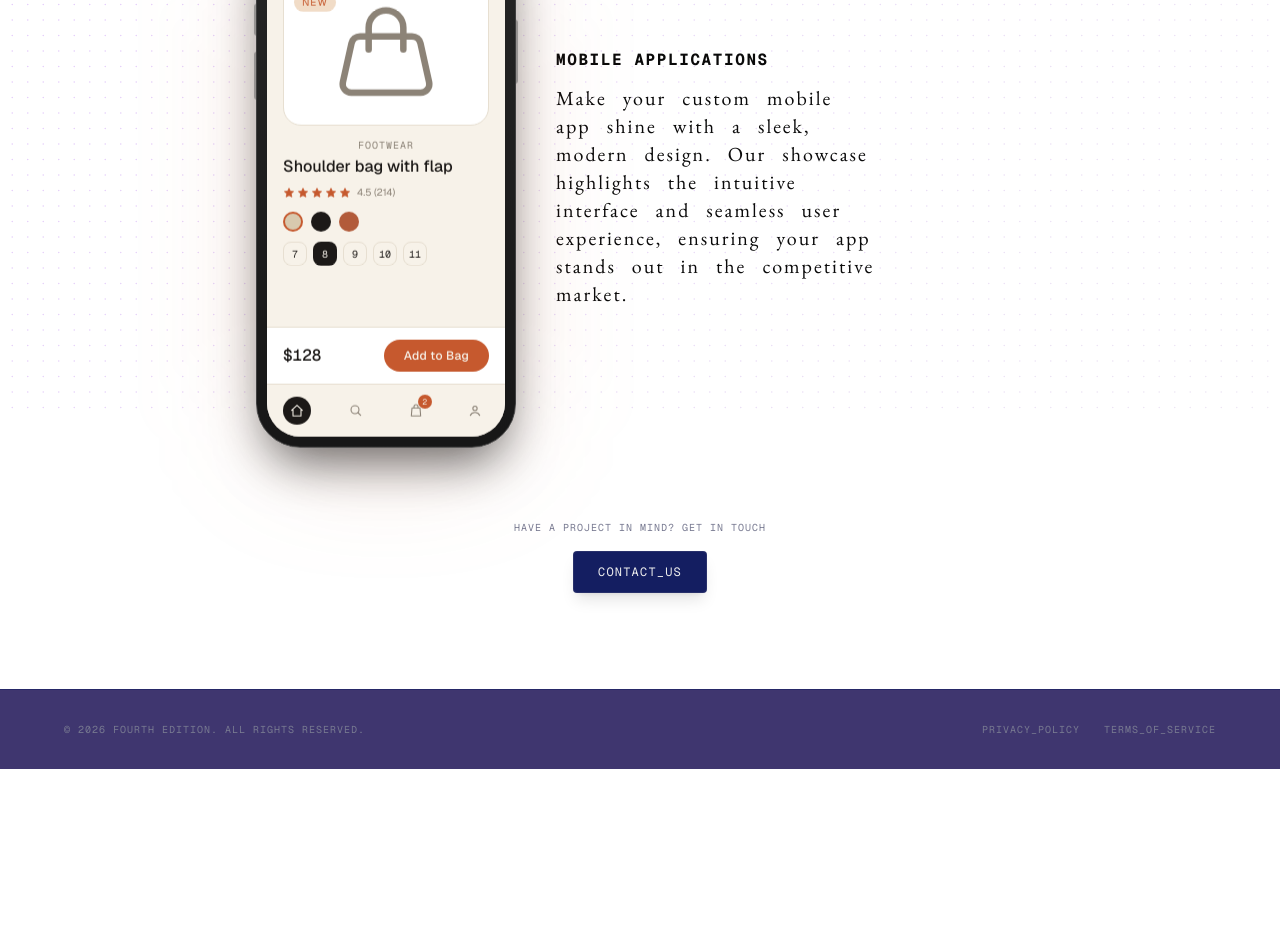
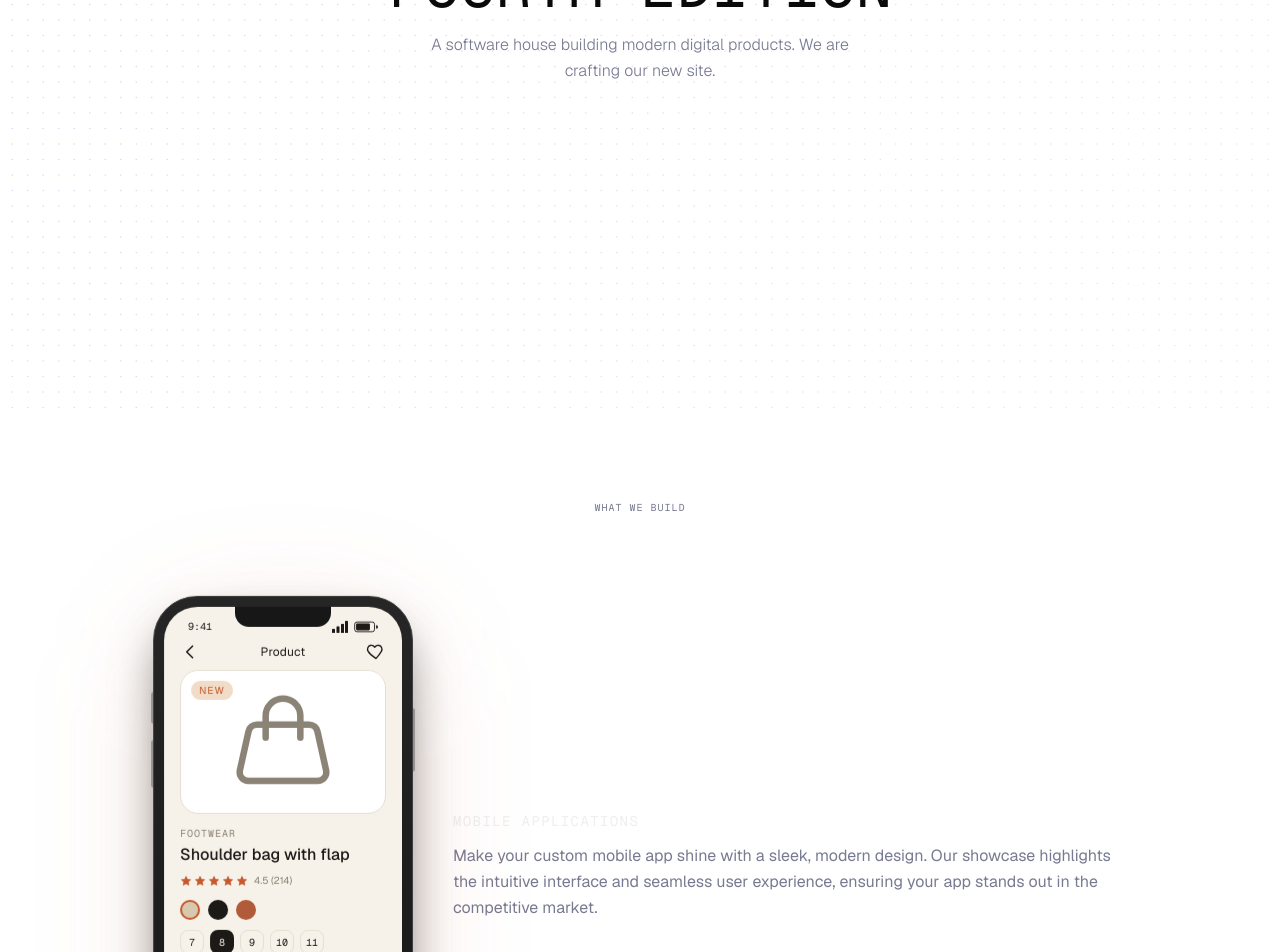
Before and after one commit to Fourth-Edition/Website, a Next.js app: page / in a window 1280 px wide. Shown: the part 380-1332 px from the top of the page. Before the commit the page ends 1149 px from the top, so only its background shows below. Built offline with nearby package versions, Linux system fonts and the light colour scheme.

Commit message:
feat: implement ShowcaseCard and ShowcaseSection components for enhanced showcase functionality

```diff
--- a/app/components/mobile-showcase/MobileShowcase.tsx
+++ b/app/components/mobile-showcase/MobileShowcase.tsx
@@ -3,7 +3,6 @@
 import { useRef } from "react";
 import { gsap } from "gsap";
 import { useGSAP } from "@gsap/react";
-import { geistMono } from "../../fonts";
 import PhoneFrame from "./PhoneFrame";
 import AppScreen from "./AppScreen";
 
@@ -11,9 +10,7 @@ import AppScreen from "./AppScreen";
  * Phone eases in from a slight 3D tilt to rest, then settles into a
  * slow perpetual float — same restrained motion language as the intro.
  */
-function useShowcaseEntrance(
-  wrapperRef: React.RefObject<HTMLDivElement | null>
-) {
+function useShowcaseEntrance(wrapperRef: React.RefObject<HTMLDivElement | null>) {
   useGSAP(() => {
     const wrapper = wrapperRef.current;
     if (!wrapper) return;
@@ -21,14 +18,7 @@ function useShowcaseEntrance(
     gsap.fromTo(
       wrapper,
       { opacity: 0, y: 40, rotateY: -18 },
-      {
-        opacity: 1,
-        y: 0,
-        rotateY: 0,
-        duration: 1,
-        ease: "power3.out",
-        delay: 0.2,
-      }
+      { opacity: 1, y: 0, rotateY: 0, duration: 1, ease: "power3.out", delay: 0.2 }
     );
   }, []);
 }
@@ -38,29 +28,11 @@ export default function MobileShowcase() {
   useShowcaseEntrance(wrapperRef);
 
   return (
-    <div className="flex flex-col md:flex-row items-center gap-10 w-full max-w-3xl">
-      <div style={{ perspective: "1200px" }} className="shrink-0">
-        <div ref={wrapperRef} className="animate-phone-float">
-          <PhoneFrame>
-            <AppScreen />
-          </PhoneFrame>
-        </div>
-      </div>
-
-      <div className="text-left space-y-3 max-w-xs">
-        <p
-          className={`${geistMono.className}  text-md font-bold tracking-widest`}
-        >
-          MOBILE APPLICATIONS
-        </p>
-        <p
-          className=" text-xl tracking-widest   font-serif"
-          style={{ wordSpacing: "0.5em" }}
-        >
-          Make your custom mobile app shine with a sleek, modern design. Our
-          showcase highlights the intuitive interface and seamless user
-          experience, ensuring your app stands out in the competitive market.
-        </p>
+    <div style={{ perspective: "1200px" }}>
+      <div ref={wrapperRef} className="animate-phone-float">
+        <PhoneFrame>
+          <AppScreen />
+        </PhoneFrame>
       </div>
     </div>
   );
--- a/app/components/navbar.tsx
+++ b/app/components/navbar.tsx
@@ -1,7 +1,8 @@
 "use client";
 
-import { useEffect, useState, useRef } from "react";
+import { useEffect, useState } from "react";
 import { geistMono } from "../fonts";
+import { useScramble } from "../hooks/useScramble";
 
 const navLinks = [
   { label: "Services", href: "#services" },
@@ -10,48 +11,12 @@ const navLinks = [
   { label: "Contact Us", href: "#contact" },
 ] as const;
 
-const CHARS = "ABCDEFGHIJKLMN23456789";
-
 /**
  * On hover, each letter scrambles through random characters
  * before resolving back to the real letter — mechanical, deliberate.
  */
 function ScrambleLink({ label, href }: { label: string; href: string }) {
-  const [display, setDisplay] = useState(label);
-  const frameRef = useRef<ReturnType<typeof setTimeout> | null>(null);
-
-  function scramble() {
-    const iterations = label.length * 3;
-    let count = 0;
-
-    const tick = () => {
-      setDisplay(
-        label
-          .split("")
-          .map((char, i) => {
-            // Resolve letters left-to-right as iterations progress
-            if (char === " ") return " ";
-            if (i < Math.floor(count / 3)) return char;
-            return CHARS[Math.floor(Math.random() * CHARS.length)];
-          })
-          .join("")
-      );
-
-      count++;
-      if (count <= iterations) {
-        frameRef.current = setTimeout(tick, 40);
-      } else {
-        setDisplay(label);
-      }
-    };
-
-    tick();
-  }
-
-  function reset() {
-    if (frameRef.current) clearTimeout(frameRef.current);
-    setDisplay(label);
-  }
+  const { text, scramble, reset } = useScramble(label);
 
   return (
     <a
@@ -69,7 +34,7 @@ function ScrambleLink({ label, href }: { label: string; href: string }) {
         hover:after:scale-x-100
       "
     >
-      {display}
+      {text}
     </a>
   );
 }
--- /dev/null
+++ b/app/components/showcase/ShowcaseCard.tsx
@@ -0,0 +1,85 @@
+"use client";
+
+import { ReactNode, useRef } from "react";
+import { ExternalLink } from "lucide-react";
+import { gsap } from "gsap";
+import { ScrollTrigger } from "gsap/ScrollTrigger";
+import { useGSAP } from "@gsap/react";
+import { geistMono } from "../../fonts";
+import { useScramble } from "../../hooks/useScramble";
+
+gsap.registerPlugin(ScrollTrigger);
+
+interface ShowcaseCardProps {
+  label: string;
+  description: string;
+  ctaText: string;
+  href?: string;
+  children: ReactNode;
+}
+
+/**
+ * Wraps a single product mock (mobile, web, ...) and reveals its
+ * service label as the section scrolls into view. Reusable across
+ * every mock in the showcase section — the mock itself only needs
+ * to render its visual.
+ *
+ * Hovering highlights the card border and surfaces a short statement
+ * next to an external-link icon, signalling that the card navigates away.
+ */
+function useScrollReveal(triggerRef: React.RefObject<HTMLAnchorElement | null>, onEnter: () => void) {
+  useGSAP(() => {
+    if (!triggerRef.current) return;
+
+    const trigger = ScrollTrigger.create({
+      trigger: triggerRef.current,
+      start: "top 80%",
+      once: true,
+      onEnter,
+    });
+
+    return () => trigger.kill();
+  }, []);
+}
+
+export default function ShowcaseCard({
+  label,
+  description,
+  ctaText,
+  href = "mailto:hello@fourthedition.co",
+  children,
+}: ShowcaseCardProps) {
+  const containerRef = useRef<HTMLAnchorElement>(null);
+  const { text, scramble } = useScramble(label);
+  useScrollReveal(containerRef, scramble);
+
+  return (
+    <a
+      ref={containerRef}
+      href={href}
+      aria-label={ctaText}
+      title={ctaText}
+      className="group relative flex flex-col md:flex-row items-center gap-6 md:gap-10 w-full rounded-3xl
+      border border-transparent hover:border-brand-slate/40 transition-colors duration-300 p-6"
+    >
+      <div className="shrink-0">{children}</div>
+
+      <div className="text-center md:text-left md:flex-1">
+        <p className={`${geistMono.className} text-brand-light text-sm tracking-widest`}>{text}</p>
+        <p className="text-brand-slate text-sm md:text-base leading-relaxed mt-3">{description}</p>
+      </div>
+
+      <div
+        className="absolute top-4 right-4 flex items-center gap-2 opacity-0 -translate-y-1 translate-x-1
+        group-hover:opacity-100 group-hover:translate-y-0 group-hover:translate-x-0 transition-all duration-300"
+      >
+        <span className={`${geistMono.className} text-brand-slate text-[10px] tracking-wide whitespace-nowrap`}>
+          {ctaText}
+        </span>
+        <span className="w-4 h-4 text-brand-slate shrink-0">
+          <ExternalLink className="w-full h-full" />
+        </span>
+      </div>
+    </a>
+  );
+}
--- /dev/null
+++ b/app/components/showcase/ShowcaseSection.tsx
@@ -0,0 +1,21 @@
+import { ReactNode } from "react";
+import { geistMono } from "../../fonts";
+
+interface ShowcaseSectionProps {
+  children: ReactNode;
+}
+
+/**
+ * Section housing every ShowcaseCard (mobile, web, ...). Lives below
+ * the hero — not inside it.
+ */
+export default function ShowcaseSection({ children }: ShowcaseSectionProps) {
+  return (
+    <section className="w-full min-h-screen py-20 px-6 flex flex-col items-center justify-center gap-14">
+      <p className={`${geistMono.className} text-brand-slate text-[10px] tracking-widest`}>
+        WHAT WE BUILD
+      </p>
+      <div className="flex flex-wrap justify-center gap-16 w-full max-w-5xl">{children}</div>
+    </section>
+  );
+}
--- /dev/null
+++ b/app/hooks/useScramble.ts
@@ -0,0 +1,58 @@
+"use client";
+
+import { useRef, useState } from "react";
+
+const SCRAMBLE_CHARS = "ABCDEFGHIJKLMN23456789";
+const TICK_MS = 25;
+// Random-scramble ticks before any character starts resolving. Total
+// duration is (label.length + BUFFER_TICKS) * TICK_MS — kept small so
+// long labels don't drag out the reveal.
+const BUFFER_TICKS = 6;
+
+/**
+ * Scrambles `label` character by character before resolving back to the
+ * real text, left-to-right — mechanical, deliberate. Shared by the navbar
+ * hover links and the showcase scroll reveal.
+ *
+ * `onComplete` fires once the scramble finishes on its own (not when cut
+ * short by `reset`), so callers can chain a follow-up animation.
+ */
+export function useScramble(label: string, onComplete?: () => void) {
+  const [text, setText] = useState(label);
+  const frameRef = useRef<ReturnType<typeof setTimeout> | null>(null);
+
+  function scramble() {
+    const totalTicks = label.length + BUFFER_TICKS;
+    let count = 0;
+
+    const tick = () => {
+      setText(
+        label
+          .split("")
+          .map((char, i) => {
+            if (char === " ") return " ";
+            if (i < count - BUFFER_TICKS) return char;
+            return SCRAMBLE_CHARS[Math.floor(Math.random() * SCRAMBLE_CHARS.length)];
+          })
+          .join("")
+      );
+
+      count++;
+      if (count <= totalTicks) {
+        frameRef.current = setTimeout(tick, TICK_MS);
+      } else {
+        setText(label);
+        onComplete?.();
+      }
+    };
+
+    tick();
+  }
+
+  function reset() {
+    if (frameRef.current) clearTimeout(frameRef.current);
+    setText(label);
+  }
+
+  return { text, scramble, reset };
+}
--- a/app/page.tsx
+++ b/app/page.tsx
@@ -3,6 +3,8 @@
 import { useState, useEffect } from "react";
 import IntroScreen from "./components/IntroScreen";
 import MobileShowcase from "./components/mobile-showcase/MobileShowcase";
+import ShowcaseSection from "./components/showcase/ShowcaseSection";
+import ShowcaseCard from "./components/showcase/ShowcaseCard";
 import { geistMono } from "./fonts";
 
 export default function Home() {
@@ -26,41 +28,18 @@ export default function Home() {
     return <div className="min-h-screen bg-brand-black" />;
   }
 
-  const services = [
-    {
-      name: "Websites & Web Apps",
-      desc: "Custom marketing platforms and rich application interfaces.",
-    },
-    {
-      name: "Mobile Applications",
-      desc: "Native and cross-platform experiences for iOS and Android.",
-    },
-    {
-      name: "Systems (CRM / ERP)",
-      desc: "Tailored databases and internal workflow automation.",
-    },
-    {
-      name: "Branding & Identity",
-      desc: "Visual guidelines, logos, and coherent corporate design.",
-    },
-    {
-      name: "Marketing & Strategy",
-      desc: "Search visibility, optimization, and conversion consulting.",
-    },
-  ];
-
   return (
     <>
       {showIntro && <IntroScreen onComplete={handleIntroComplete} />}
 
-      <div className="relative min-h-screen  flex flex-col items-center justify-center px-6 py-24  w-full">
-        <main
-          className={`relative z-10  w-full flex flex-col items-center text-center space-y-12 transition-opacity duration-700 ${
+      <div
+        className={`w-full transition-opacity duration-700 ${
           showIntro ? "opacity-0" : "opacity-100"
         }`}
       >
-          {/* Header */}
-          <div className="space-y-4">
+        {/* Hero */}
+        <div className="relative min-h-screen flex flex-col items-center justify-center px-6 py-24 w-full">
+          <div className="space-y-4 text-center">
             <h1 className={`${geistMono.className} text-6xl`}>
               FOURTH EDITION
             </h1>
@@ -70,28 +49,21 @@ export default function Home() {
               our new site.
             </p>
           </div>
-          <div className="flex justify-center w-full pt-4">
+        </div>
+
+        {/* What we build */}
+        <ShowcaseSection>
+          <ShowcaseCard
+            label="MOBILE APPLICATIONS"
+            description="Make your custom mobile app shine with a sleek, modern design. Our showcase highlights the intuitive interface and seamless user experience, ensuring your app stands out in the competitive market."
+            ctaText="Convert your idea into the real world"
+          >
             <MobileShowcase />
-          </div>
-          {/* Offerings Grid */}
-          {/* <div className="grid grid-cols-1 md:grid-cols-2 gap-6 w-full max-w-2xl text-left pt-4">
-            {services.map((svc, i) => (
-              <div
-                key={i}
-                className="p-5 rounded border border-brand-navy/60 bg-brand-navy/10 hover:border-brand-slate/40 transition-colors duration-300"
-              >
-                <h3 className="text-sm font-medium text-brand-light mb-1">
-                  {svc.name}
-                </h3>
-                <p className="text-brand-slate text-xs leading-relaxed">
-                  {svc.desc}
-                </p>
-              </div>
-            ))}
-          </div> */}
+          </ShowcaseCard>
+        </ShowcaseSection>
 
         {/* Contact CTA */}
-          <div className="pt-6 flex flex-col items-center space-y-4">
+        <div className="pb-24 px-6 flex flex-col items-center text-center space-y-4">
           <p className="text-[10px] font-mono text-brand-slate tracking-widest">
             HAVE A PROJECT IN MIND? GET IN TOUCH
           </p>
@@ -102,7 +74,6 @@ export default function Home() {
             CONTACT_US
           </a>
         </div>
-        </main>
       </div>
     </>
   );
```
Lines whose indentation alone changed are shown as unchanged.
